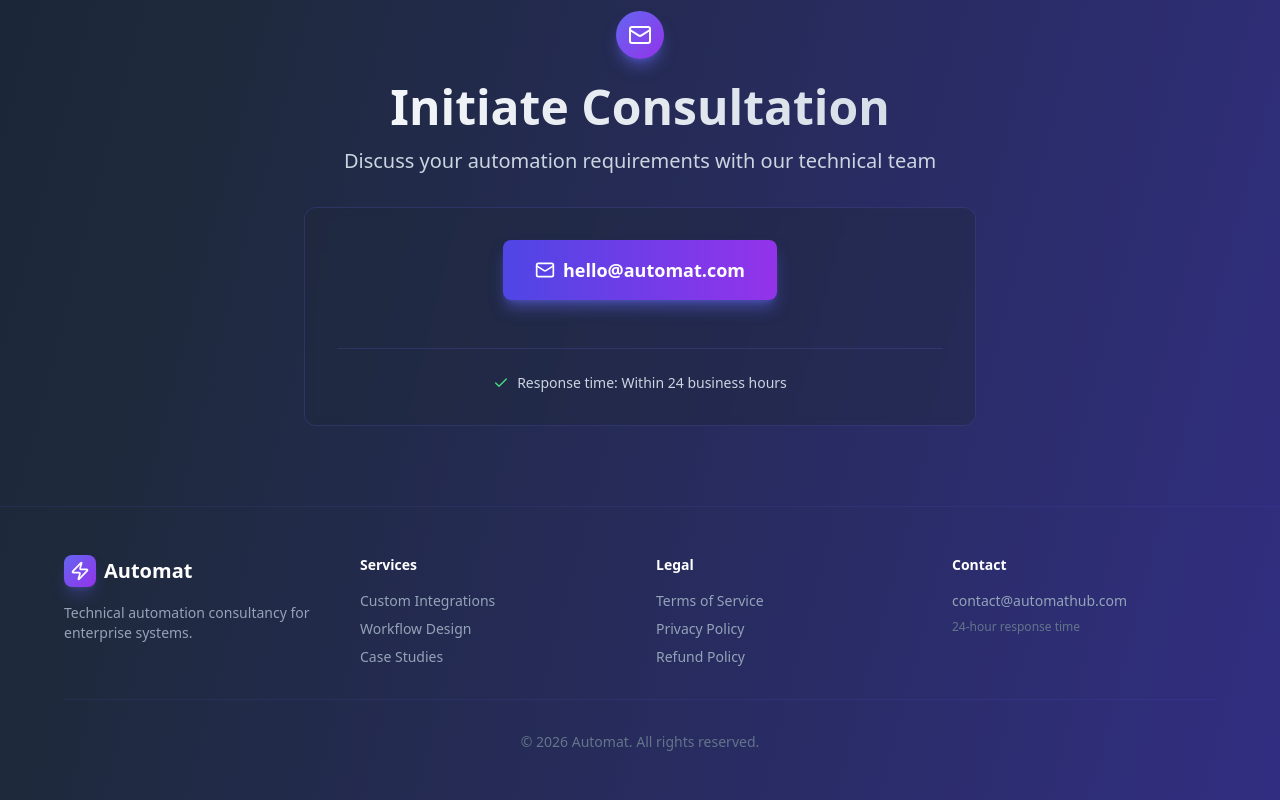
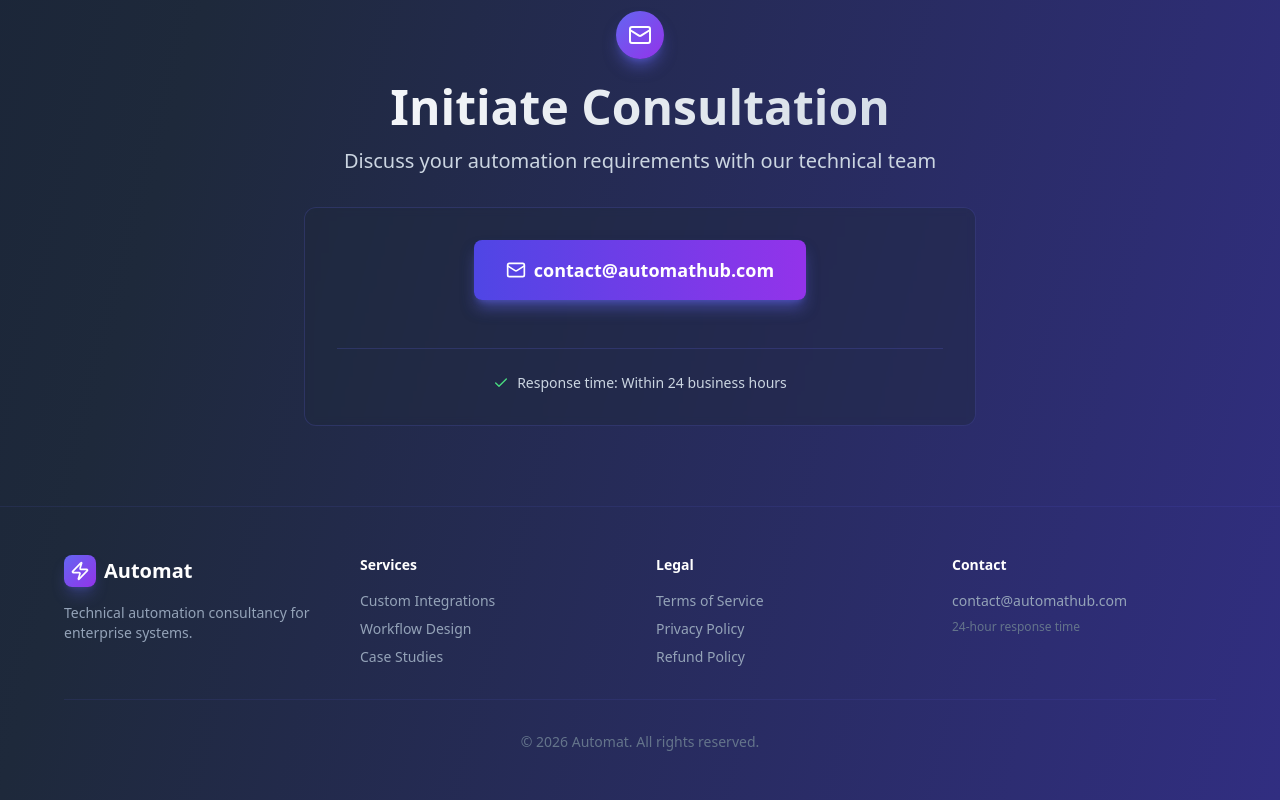
Before and after one commit to Boooverhere/automat-site, a Next.js app: page / in a window 1280 px wide. Shown: the part 4182-4982 px from the top of the page. Built offline with nearby package versions, Linux system fonts and the light colour scheme.

Commit message:
replacing dummy email with original email

```diff
--- a/app/page.jsx
+++ b/app/page.jsx
@@ -511,11 +511,11 @@ export default function Home() {
 
             <div className="bg-slate-800/40 border border-indigo-500/20 rounded-xl p-8 max-w-2xl mx-auto backdrop-blur-sm">
               <a
-                href="mailto:hello@automat.com"
+                href="mailto:contact@automathub.com"
                 className="inline-flex items-center gap-2 px-8 py-4 bg-gradient-to-r from-indigo-600 to-purple-600 hover:from-indigo-500 hover:to-purple-500 rounded-lg font-semibold text-lg transition-all shadow-lg shadow-indigo-500/50 mb-6"
               >
                 <Mail className="w-5 h-5" />
-                hello@automat.com
+                contact@automathub.com
               </a>
 
               <div className="mt-6 pt-6 border-t border-indigo-500/20">
```
